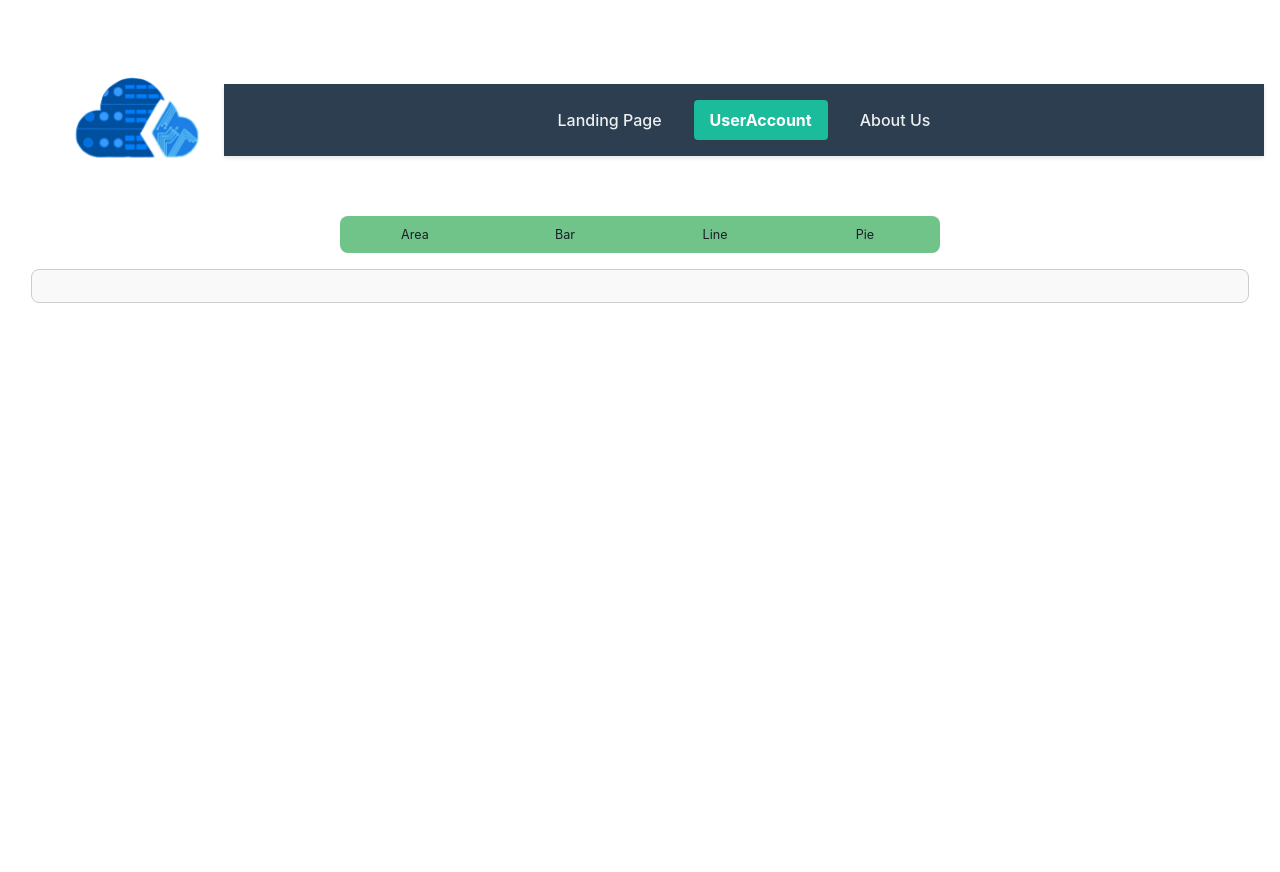
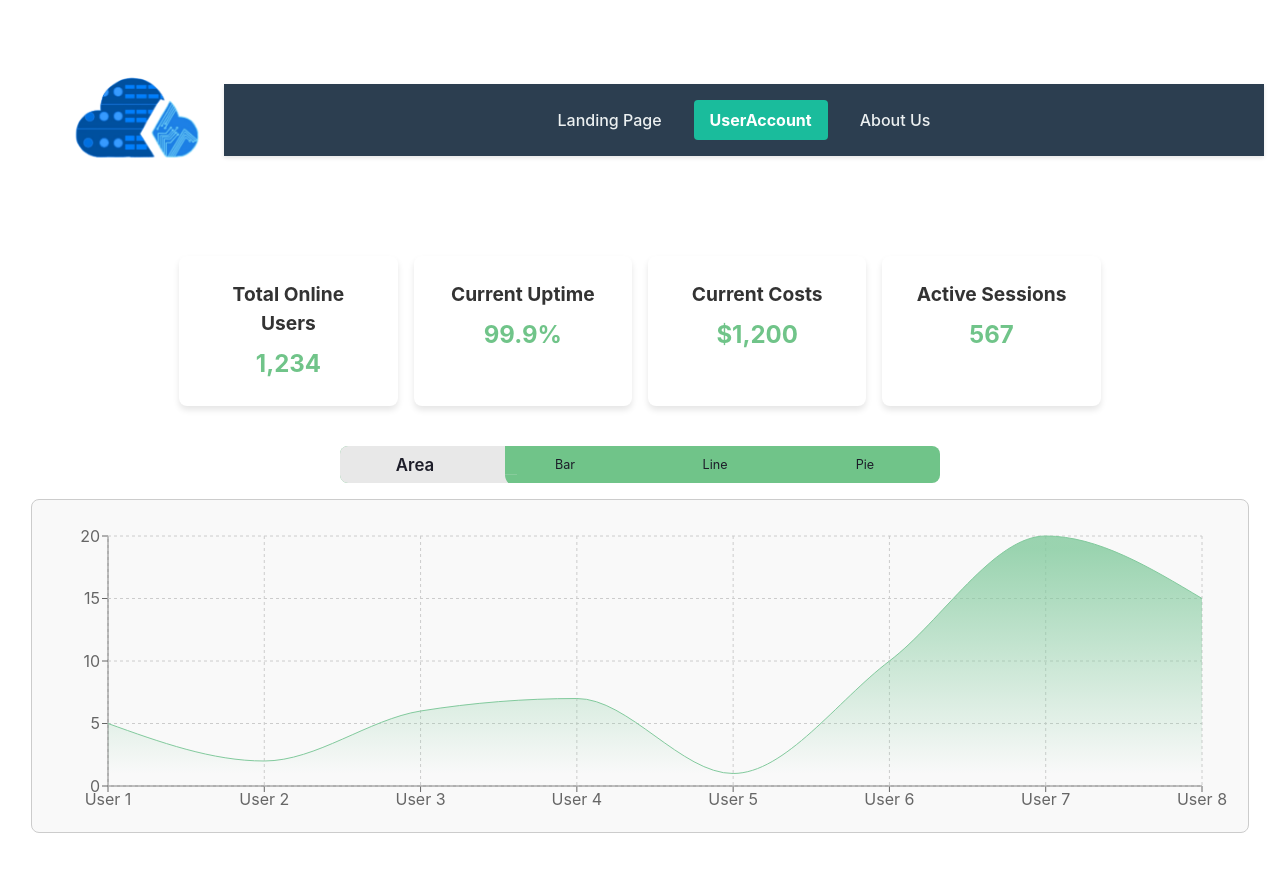
Before and after one commit to MadalinaC560/SwEng25_Group18_Microsoft_Web_Server, a React (Vite) app in the folder frontend/webserver/: page /user in a window 1280 px wide. Shown: the top 872 px of the page. Built offline with nearby package versions, Linux system fonts and the light colour scheme.

Commit message:
added info blocks to user page, change data to server data, adjusted minor css for landing page (heigh vh)

```diff
--- a/frontend/webserver/src/App.jsx
+++ b/frontend/webserver/src/App.jsx
@@ -1,8 +1,7 @@
 import { BrowserRouter as Router } from "react-router-dom";
 import AnimatedRoutes from "./AnimatedRoutes.jsx";
 import Navigation from "./components/navigationComponents/Navigation.jsx";
-
-import "./App.css";
+import "./css/App.css";
 function App() {
   return (
     <Router>
--- a/frontend/webserver/src/components/userComponents/userAnalyticsBox.jsx
+++ b/frontend/webserver/src/components/userComponents/userAnalyticsBox.jsx
@@ -5,7 +5,7 @@ import LineGraph from "../analyticsComponents/LineGraph";
 import PieGraph from "../analyticsComponents/PieChart";
 
 function UserAnalyticsBox() {
-  const [selectedOption, setSelectedOption] = useState("HTML");
+  const [selectedOption, setSelectedOption] = useState("AreaChart");
 
   const handleOptionChange = (event) => {
     setSelectedOption(event.target.value);
--- /dev/null
+++ b/frontend/webserver/src/components/userComponents/userInfoBoxes.jsx
@@ -0,0 +1,29 @@
+// Replace hardcoded data values with dynaimc server ones through api's
+
+function UserInfoBoxes() {
+  return (
+    <div className="user-page">
+      {/* Floating Information Blocks */}
+      <div className="info-blocks">
+        <div className="info-block">
+          <h3>Total Online Users</h3>
+          <p>1,234</p>
+        </div>
+        <div className="info-block">
+          <h3>Current Uptime</h3>
+          <p>99.9%</p>
+        </div>
+        <div className="info-block">
+          <h3>Current Costs</h3>
+          <p>$1,200</p>
+        </div>
+        <div className="info-block">
+          <h3>Active Sessions</h3>
+          <p>567</p>
+        </div>
+      </div>
+    </div>
+  );
+}
+
+export default UserInfoBoxes;
--- a/frontend/webserver/src/css/landing.css
+++ b/frontend/webserver/src/css/landing.css
@@ -3,7 +3,7 @@
     flex-direction: column;
     align-items: center;
     justify-content: center;
-    height: 100vh !important;
+    height: 60vh !important;
     width: 100vw !important;
     position: relative !important;
     z-index: 9999 !important;
--- a/frontend/webserver/src/css/user.css
+++ b/frontend/webserver/src/css/user.css
@@ -8,6 +8,64 @@
     padding: 0.5rem 1rem; /* Reduced top padding to move radio buttons up */
     box-sizing: border-box;
     min-height: 100vh; /* Ensure the container takes at least the full viewport height */
+  }
+
+/* UserPage.css */
+
+/* Container for the entire user page */
+.user-page {
+    position: relative;
+    display: flex;
+    flex-direction: column;
+    align-items: center;
+    justify-content: center;
+    width: 100%;
+    min-height: 5vh;
+    padding: 2rem;
+    box-sizing: border-box;
+    /* background-color: #f5f5f5; */
+  }
+
+  /* Floating Information Blocks */
+  .info-blocks {
+    position: relative; /* Change from absolute to relative for natural flow */
+    top: 0; /* Remove negative positioning */
+    margin-top: 1rem; /* Adjust this value as needed */
+    display: grid;
+    grid-template-columns: repeat(auto-fit, minmax(200px, 1fr)); /* Adjust for flexibility */
+    gap: 1rem;
+    width: 80%;
+    max-width: 1000px;
+    z-index: 10;
+}
+
+
+  /* Individual Information Block */
+  .info-block {
+    background-color: #ffffff;
+    padding: 1.5rem;
+    border-radius: 0.5rem;
+    box-shadow: 0 4px 6px rgba(0, 0, 0, 0.1);
+    text-align: center;
+    transition: transform 0.3s ease, box-shadow 0.3s ease;
+  }
+
+  .info-block:hover {
+    transform: translateY(-5px);
+    box-shadow: 0 6px 12px rgba(0, 0, 0, 0.15);
+  }
+
+  .info-block h3 {
+    margin: 0 0 0.5rem 0;
+    font-size: 1.2rem;
+    color: #333;
+  }
+
+  .info-block p {
+    margin: 0;
+    font-size: 1.5rem;
+    font-weight: bold;
+    color: #70c489;
   }
 
   /* Radio buttons container */
@@ -53,7 +111,7 @@
   .radio-inputs .radio input:checked + .name {
     background-color: #e8e8e8;
     font-weight: 600;
-    transform: scale(1.1); /* Scale up the selected button */
+    transform: scale(1.2); /* Scale up the selected button */
   }
 
   /* Make the unselected radio buttons smaller */
--- a/frontend/webserver/src/pages/userPage.jsx
+++ b/frontend/webserver/src/pages/userPage.jsx
@@ -1,11 +1,13 @@
+import UserInfoBoxes from "../components/userComponents/userInfoBoxes";
 import UserAnalyticsBox from "../components/userComponents/userAnalyticsBox";
 import "../css/user.css";
 
 function UserPage() {
   return (
-    <>
+    <div className="info-container">
+      <UserInfoBoxes />
       <UserAnalyticsBox />
-    </>
+    </div>
   );
 }
 
```
Also changed, not shown: frontend/webserver/src/PageRoutes.jsx (deleted), frontend/webserver/src/css/App.css (renamed from frontend/webserver/src/App.css).
